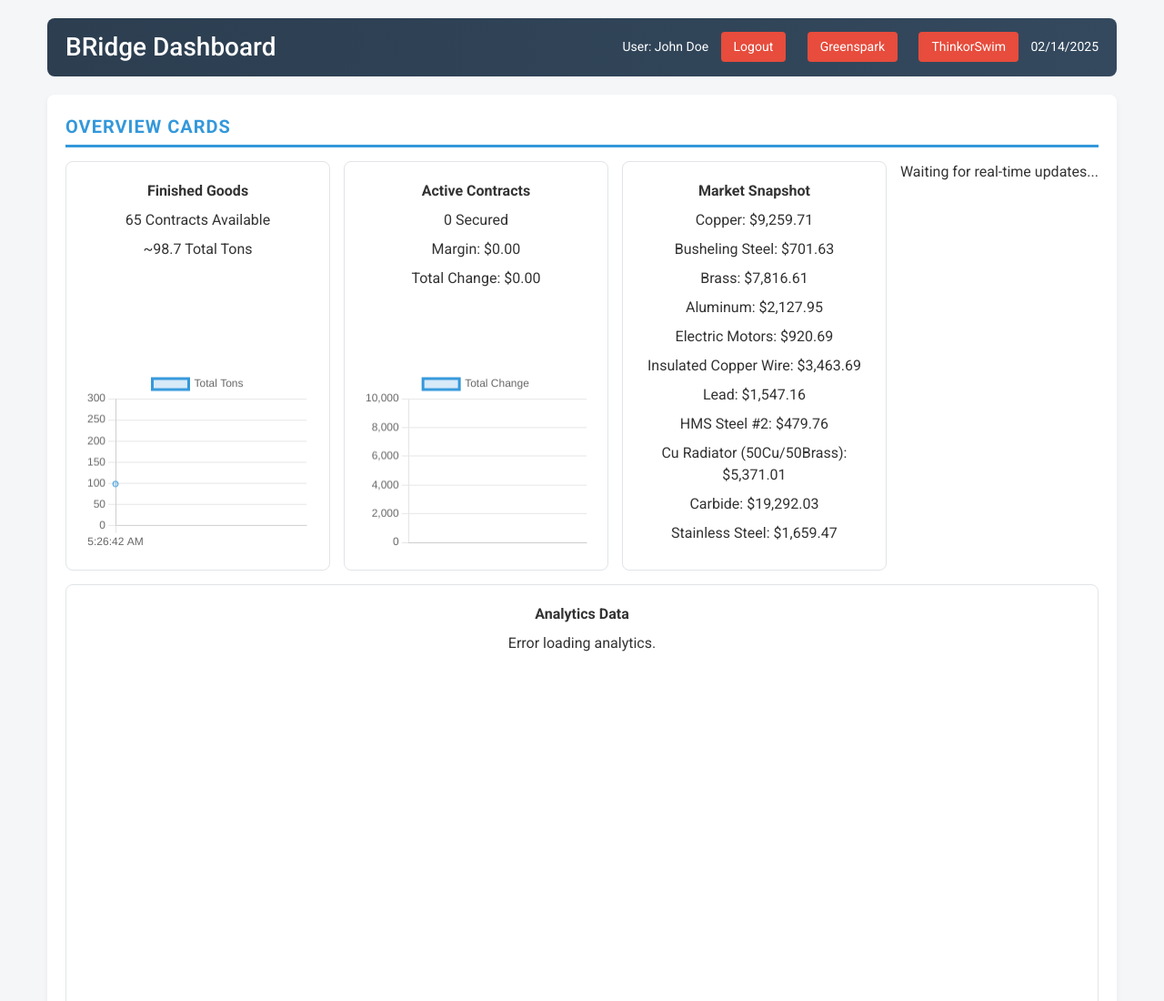
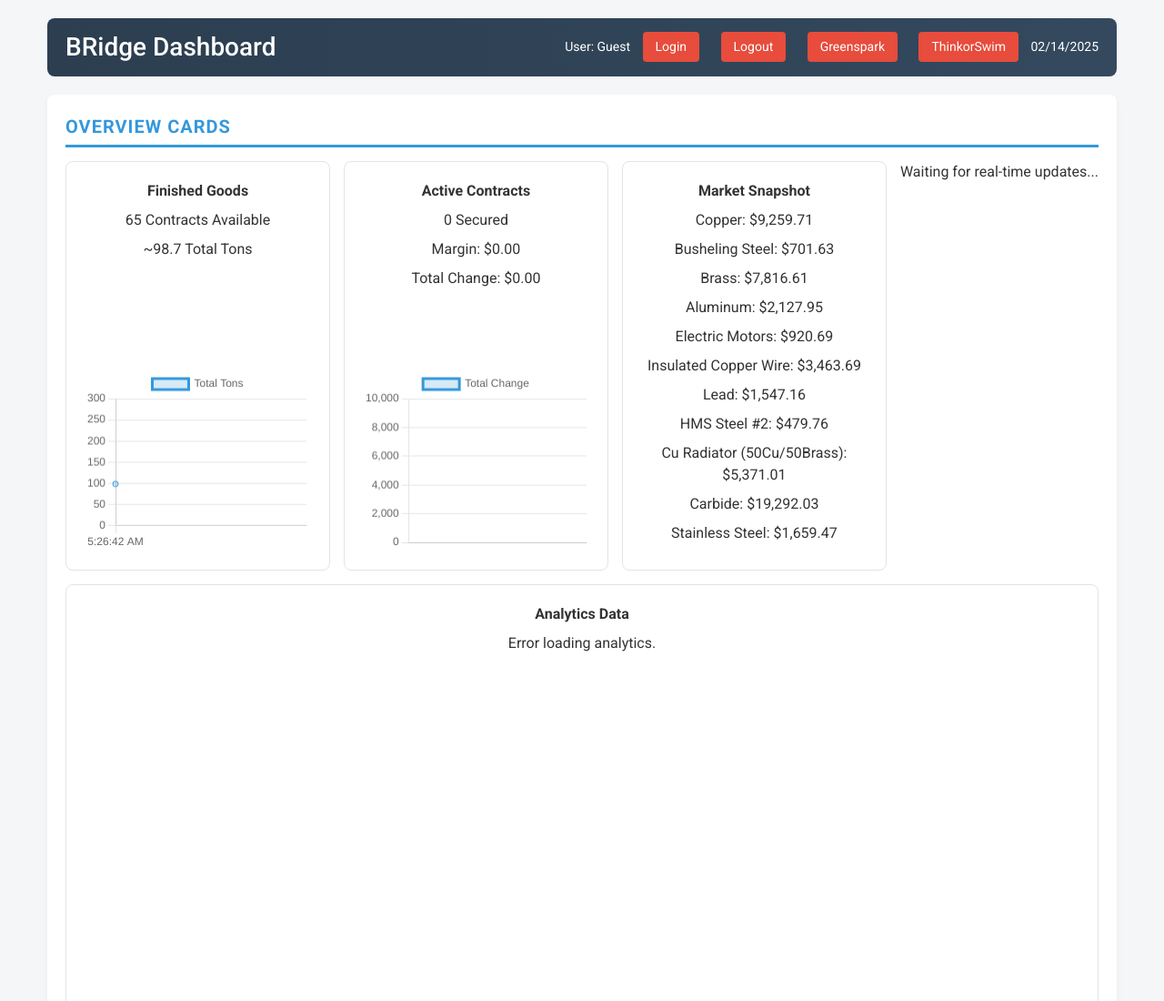
Before and after one commit to tb454/HTMLs, a website: page buildout reference/combined-layout.html in a window 1280 px wide. Shown: the top 1100 px of the page at 91% size. Drawn offline with nearby package versions, Linux system fonts and the light colour scheme.

Commit message:
modified:   buildout reference/combined-layout.html

```diff
--- a/buildout reference/combined-layout.html
+++ b/buildout reference/combined-layout.html
@@ -968,13 +968,15 @@
     <header class="header">
       <h1>BRidge Dashboard</h1>
       <div class="user-info">
-        <span>User: John Doe</span>
+        <span id="current-user">User: Guest</span>
+        <button onclick="showLoginModal()">Login</button>
         <button onclick="logout()">Logout</button>
         <button onclick="startGuidedTour()">Greenspark</button>
         <button onclick="showArchOverview()">ThinkorSwim</button>
         <span id="header-date">02/14/2025</span>
       </div>
     </header>
+
 
     <!-- Overview Cards -->
     <section class="section">
```
